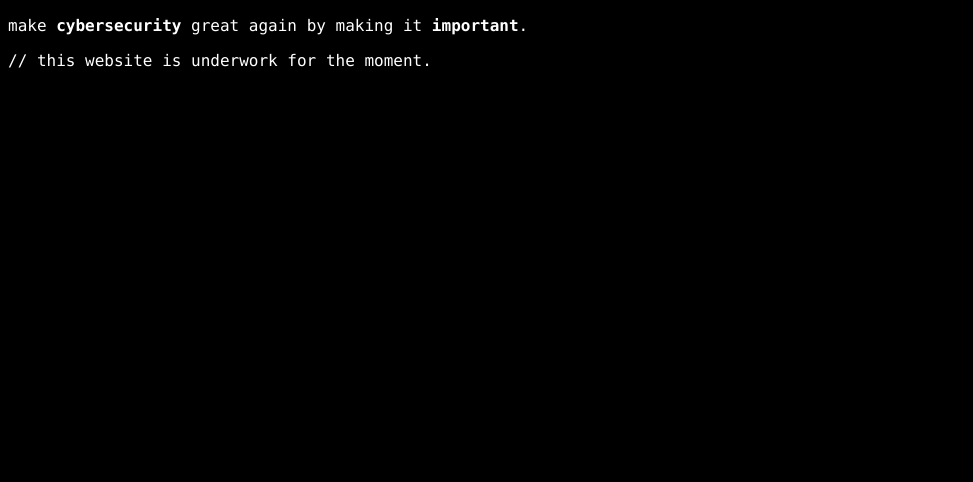
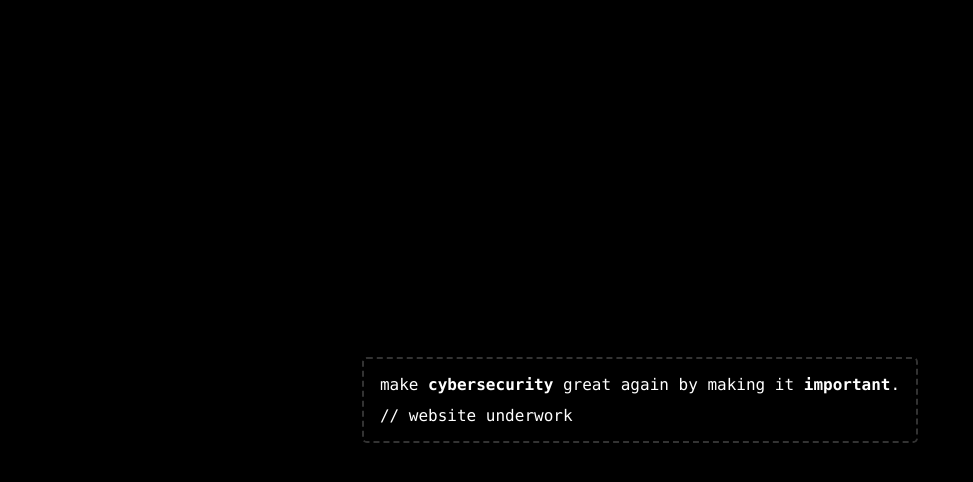
Before and after one commit to xkawu/vsec, a plain HTML site: page index.html in a window 1280 px wide. Shown: the whole page, without its empty margins (0-973 px from the left). Drawn offline with Linux system fonts and the light colour scheme.

Commit message:
[ ADD ] - Centered text

```diff
--- a/index.html
+++ b/index.html
@@ -10,10 +10,35 @@
         font-family: consolas;
       }
       body {
+        margin: 0;
         background-color: black;
       }
+      p {
+        margin: 0;
+      }
+
+      .center {
+        height: 100vh;
+        display: flex;
+        flex-direction: row;
+        justify-content: center;
+        align-items: center;
+      }
+
+      .card {
+        display: flex;
+        flex-direction: column;
+        gap: 0.7em;
+        padding: 1em;
+        border: 0.13em dashed #333333;
+        border-radius: 0.3em;
+      }
     </style>
-    <p>make <b>cybersecurity</b> great again by making it <b>important</b>.</p>
-    <code>// this website is underwork for the moment.</code>
+    <div class="center">
+      <div class="card">
+        <p>make <b>cybersecurity</b> great again by making it <b>important</b>.</p>
+        <p>// website underwork</p>
+      </div>
+    </div>
   </body>
 </html>
```
